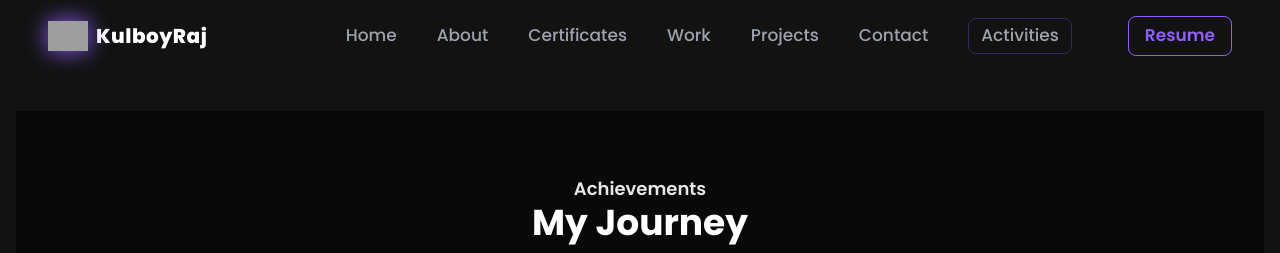
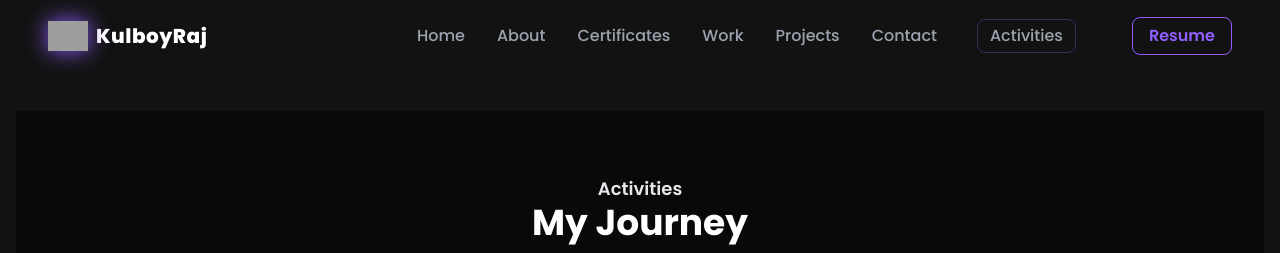
Before and after one commit to Shweta4499/Pruthviraj, a React (Vite) app: page /activities in a window 1280 px wide. Shown: the top 253 px of the page. Built offline with nearby package versions, Linux system fonts and the light colour scheme; grey boxes are pictures that could not be loaded.

Commit message:
Tab view update for about

```diff
--- a/src/components/About.jsx
+++ b/src/components/About.jsx
@@ -37,10 +37,7 @@ const ServiceCard = ({ index, title }) => {
         boxShadow: "0 0 25px rgba(145, 94, 255, 0.5)",
         transition: { duration: 0.4, ease: "easeInOut" },
       }}
-      className="group w-full sm:w-full sm:max-w-[45%] md:max-w-[300px] lg:max-w-[260px]
-        bg-tertiary rounded-[16px] p-[1px] shadow-md relative
-        overflow-hidden border border-[#915EFF]/20
-        hover:border-[#915EFF]/60 transition-all duration-300"
+      className="group w-full sm:w-full max-w-[300px] bg-tertiary rounded-[16px] p-[1px] shadow-md relative overflow-hidden border border-[#915EFF]/20 hover:border-[#915EFF]/60 transition-all duration-300"
     >
       <div className="absolute inset-0 rounded-[16px] opacity-20 group-hover:opacity-40 bg-[#626263] blur-2xl animate-pulse z-0" />
       <div className="relative z-10 rounded-[16px] py-10 px-4 sm:px-6 min-h-[200px] sm:min-h-[240px] flex flex-col justify-center items-center">
@@ -68,14 +65,13 @@ const About = () => {
         } scale-[1.3] sm:scale-[1.2] md:scale-[1.1] lg:scale-[1.05] xl:scale-[1] z-0 transition-transform duration-500`}
       />
 
-      {/* Overlays for text readability */}
+      {/* Overlay Gradients */}
       <div className="absolute top-0 left-0 w-full h-[10%] bg-gradient-to-b from-black to-transparent z-10 pointer-events-none" />
       <div className="absolute bottom-0 left-0 w-full h-[20%] bg-gradient-to-t from-black to-transparent z-10 pointer-events-none" />
       <div className="absolute inset-0 bg-gradient-to-b from-black/60 to-black/80 z-10 pointer-events-none" />
 
-      {/* Section Content */}
+      {/* Content */}
       <div className="relative z-20 w-full h-full py-20 px-4 sm:px-6">
-
         {/* Subheading */}
         <motion.div
           initial={{ opacity: 0, y: -30 }}
@@ -87,7 +83,7 @@ const About = () => {
           <p className={`${styles.sectionSubText}`}>Who am I?</p>
         </motion.div>
 
-        {/* Main Description */}
+        {/* Description */}
         <motion.div
           initial={{ opacity: 0 }}
           whileInView={{ opacity: 1 }}
@@ -98,25 +94,20 @@ const About = () => {
           <p>
             Hello, I'm <strong className="text-white">Pruthviraj</strong>, a postgraduate student
             specializing in <strong className="text-white">Automation and Robotics</strong> at DIAT Pune.
-            After completing my BTech in Artificial Intelligence, I developed a strong passion for solving
-            real-life problems using AI and robotics.
+            After completing my BTech in Artificial Intelligence, I developed a strong passion for solving real-life problems using AI and robotics.
           </p>
-
           <p>
             I enjoy exploring diverse domains, identifying unique challenges, and creating innovative,
-            AI-driven solutions with a focus on real-world impact. I am constantly seeking opportunities to
-            learn, grow, and collaborate with like-minded individuals to tackle complex problems. Let's
-            connect and work together to shape a smarter and more efficient future.
+            AI-driven solutions with a focus on real-world impact.I am constantly seeking opportunities to learn, grow, and collaborate with like-minded individuals to tackle complex problems. Let's connect and work together to shape a smarter and more efficient future.
           </p>
-
           <p className="text-white italic text-xl font-semibold">
             A true engineer is someone who identifies problems and crafts innovative solutions to solve them...
           </p>
         </motion.div>
 
-        {/* Services Grid */}
+        {/* Responsive Card Grid */}
         <motion.div
-          className="mt-20 grid grid-cols-2 sm:grid-cols-2 md:grid-cols-3 lg:grid-cols-6 gap-4 sm:gap-6 justify-items-center max-w-7xl mx-auto"
+          className="mt-20 grid grid-cols-2 sm:grid-cols-2 md:grid-cols-3 lg:grid-cols-6 gap-4 sm:gap-6 justify-items-center max-w-6xl mx-auto px-2"
           variants={containerVariants}
           initial="hidden"
           whileInView="show"
--- a/src/components/AchievementTimeline.jsx
+++ b/src/components/AchievementTimeline.jsx
@@ -128,7 +128,7 @@ const AchievementTimeline = () => {
           variants={fadeIn("up", "spring", 0, 0.6)}
           className="text-center mb-12"
         >
-          <p className="text-lg text-gray-200 font-semibold">Achievements</p>
+          <p className="text-lg text-gray-200 font-semibold">Activities</p>
           <h2 className="text-4xl font-bold text-white">My Journey</h2>
         </motion.div>
 
--- a/src/components/Navbar.jsx
+++ b/src/components/Navbar.jsx
@@ -19,11 +19,11 @@ const Navbar = () => {
     window.addEventListener("scroll", handleScroll);
     return () => window.removeEventListener("scroll", handleScroll);
   }, []);
+
   useEffect(() => {
     if (!isHomePage) return;
 
     const sections = document.querySelectorAll("section[id]");
-
     const observer = new IntersectionObserver(
       (entries) => {
         entries.forEach((entry) => {
@@ -40,10 +40,8 @@ const Navbar = () => {
     );
 
     sections.forEach((section) => observer.observe(section));
-
     return () => sections.forEach((section) => observer.unobserve(section));
   }, [isHomePage]);
-
 
   const handleNavClick = (id, title) => {
     setActive(title);
@@ -66,8 +64,8 @@ const Navbar = () => {
           : "bg-transparent"}
       `}
     >
-<div className='max-w-7xl mx-auto flex justify-between items-center py-3 md:py-4'>
-{/* Logo */}
+      <div className='max-w-7xl mx-auto flex justify-between items-center py-3 md:py-4'>
+        {/* Logo */}
         <Link
           to='/'
           className='flex items-center gap-2'
@@ -87,8 +85,8 @@ const Navbar = () => {
         </Link>
 
         {/* Desktop Nav */}
-        <div className='hidden md:flex gap-6 md:gap-8 lg:gap-10 items-center text-[16px] md:text-[17px] font-medium'>
-        <ul className='flex gap-10'>
+        <div className='hidden lg:flex gap-6 lg:gap-8 xl:gap-10 items-center text-[15px] lg:text-[16px] font-medium'>
+          <ul className='flex gap-8'>
             {navLinks.map((nav) => (
               <li
                 key={nav.id}
@@ -100,14 +98,13 @@ const Navbar = () => {
                 {isHomePage ? (
                   <a href={`#${nav.id}`}>{nav.title}</a>
                 ) : (
-                  <Link to={`/#${nav.id}`}>{nav.title}</Link> // ✅ FIXED
+                  <Link to={`/#${nav.id}`}>{nav.title}</Link>
                 )}
                 <span className="absolute left-0 bottom-[-4px] w-0 h-[2px] bg-[#915EFF] group-hover:w-full transition-all duration-300"></span>
               </li>
             ))}
           </ul>
 
-          {/* Activities Link */}
           <Link
             to='/activities'
             className='text-gray-400 hover:text-[#915EFF] transition-colors duration-300 border border-[#915EFF50] px-3 py-1 rounded-lg'
@@ -126,8 +123,8 @@ const Navbar = () => {
         </div>
 
         {/* Mobile Menu Button */}
-        <div className='md:hidden flex items-center'>
-        <img
+        <div className='lg:hidden flex items-center'>
+          <img
             src={toggle ? close : menu}
             alt='menu'
             className='w-7 h-7 cursor-pointer'
@@ -137,7 +134,7 @@ const Navbar = () => {
 
         {/* Mobile Dropdown */}
         {toggle && (
-          <div className='md:hidden absolute top-20 right-4 bg-[#0d0d1c]/90 backdrop-blur-md border border-[#915EFF44] rounded-lg px-6 py-4 z-50 min-w-[180px] shadow-md'>
+          <div className='lg:hidden absolute top-20 right-4 bg-[#0d0d1c]/90 backdrop-blur-md border border-[#915EFF44] rounded-lg px-6 py-4 z-50 min-w-[180px] max-w-[90vw] shadow-md'>
             <ul className='flex flex-col gap-4 text-white font-medium'>
               {navLinks.map((nav) => (
                 <li
@@ -151,7 +148,7 @@ const Navbar = () => {
                   {isHomePage ? (
                     <a href={`#${nav.id}`}>{nav.title}</a>
                   ) : (
-                    <Link to={`/#${nav.id}`}>{nav.title}</Link> // ✅ FIXED
+                    <Link to={`/#${nav.id}`}>{nav.title}</Link>
                   )}
                 </li>
               ))}
```
